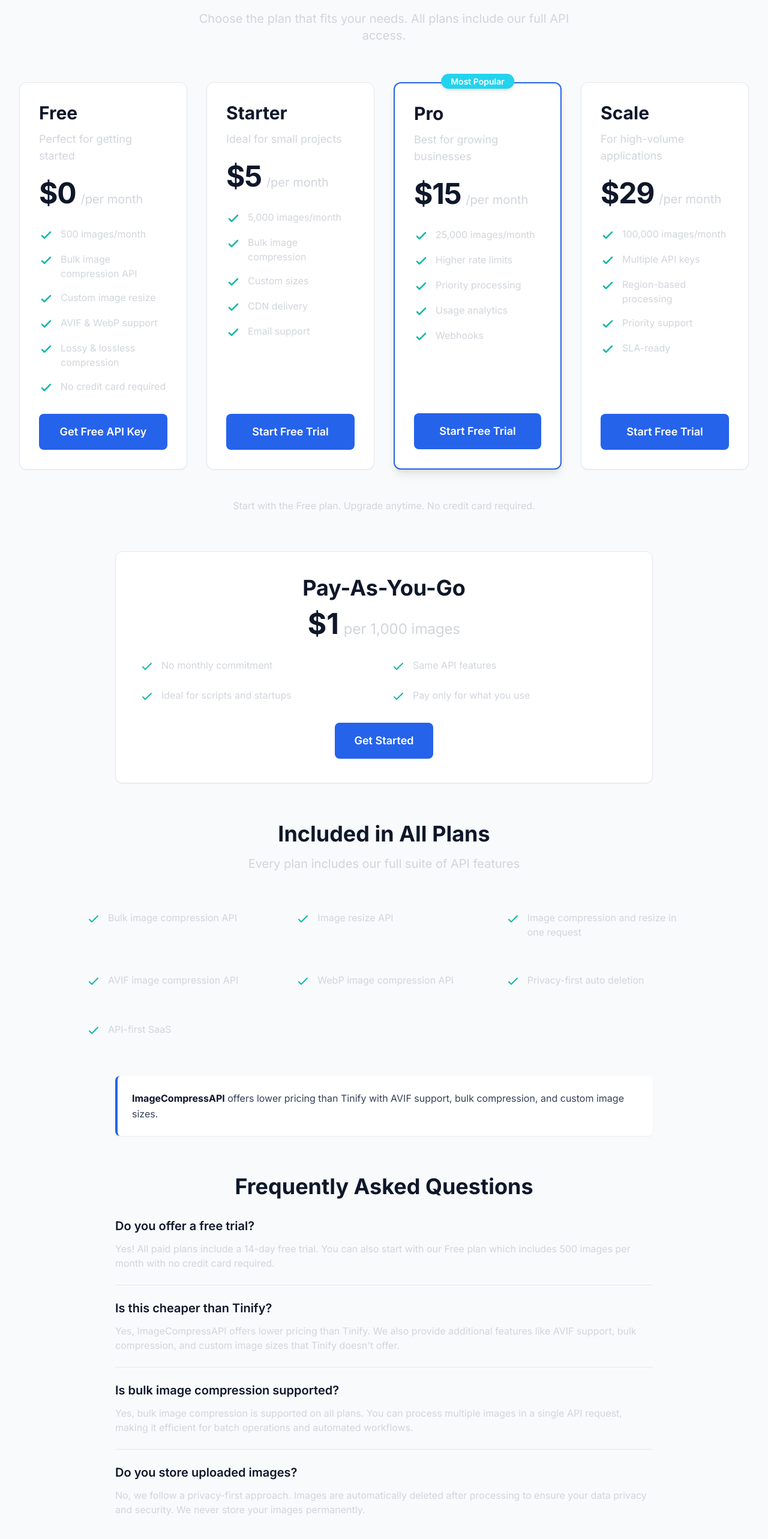
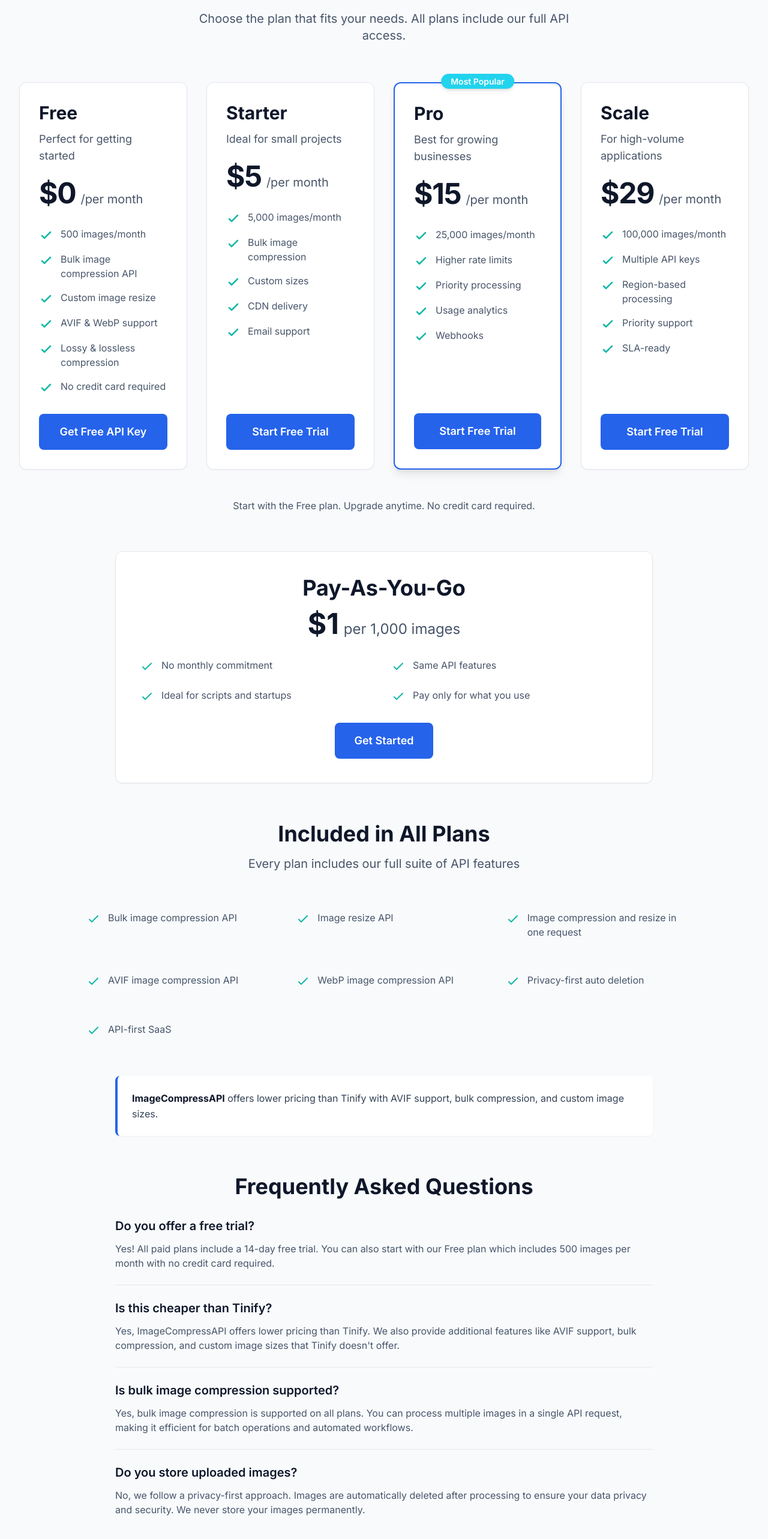
Before and after one commit to iqbalyash/imagecompressapi.com, a Next.js app: page /pricing in a window 1280 px wide. Shown: the part 204-2770 px from the top of the page at 60% size. Built offline with nearby package versions, Linux system fonts and the light colour scheme.

Commit message:
backgound color changed

```diff
--- a/app/components/Pricing.tsx
+++ b/app/components/Pricing.tsx
@@ -74,7 +74,7 @@ export default function Pricing() {
           <h2 className="text-4xl sm:text-5xl font-bold text-dark-slate mb-6">
             Simple, Transparent Pricing
           </h2>
-          <p className="text-xl text-gray-300 max-w-2xl mx-auto">
+          <p className="text-xl text-slate-600 max-w-2xl mx-auto">
             Choose the plan that fits your needs. All plans include our full API access.
           </p>
         </div>
@@ -101,7 +101,7 @@ export default function Pricing() {
                 <h3 className="text-2xl sm:text-3xl font-bold text-dark-slate mb-3 leading-tight">
                   {plan.name}
                 </h3>
-                <p className="text-base sm:text-lg text-gray-300 mb-6 leading-relaxed">
+                <p className="text-base sm:text-lg text-slate-600 mb-6 leading-relaxed">
                   {plan.description}
                 </p>
 
@@ -111,7 +111,7 @@ export default function Pricing() {
                       {plan.price}
                     </span>
                     {plan.period !== "pricing" && (
-                      <span className="text-lg sm:text-xl text-gray-300 ml-2">
+                      <span className="text-lg sm:text-xl text-slate-600 ml-2">
                         /{plan.period}
                       </span>
                     )}
@@ -135,7 +135,7 @@ export default function Pricing() {
                           d="M5 13l4 4L19 7"
                         />
                       </svg>
-                      <span className="text-sm sm:text-base text-gray-300 leading-relaxed">
+                      <span className="text-sm sm:text-base text-slate-600 leading-relaxed">
                         {feature}
                       </span>
                     </li>
@@ -154,7 +154,7 @@ export default function Pricing() {
         </div>
 
         <div className="mt-12 text-center">
-          <p className="text-base text-gray-300">
+          <p className="text-base text-slate-600">
             Start with the Free plan. Upgrade anytime. No credit card required.
           </p>
         </div>
@@ -168,7 +168,7 @@ export default function Pricing() {
               </h3>
               <div className="flex items-baseline justify-center mb-6">
                 <span className="text-5xl font-bold text-dark-slate">$1</span>
-                <span className="text-2xl text-gray-300 ml-2">per 1,000 images</span>
+                <span className="text-2xl text-slate-600 ml-2">per 1,000 images</span>
               </div>
             </div>
 
@@ -187,7 +187,7 @@ export default function Pricing() {
                     d="M5 13l4 4L19 7"
                   />
                 </svg>
-                <span className="text-base text-gray-300">No monthly commitment</span>
+                <span className="text-base text-slate-600">No monthly commitment</span>
               </div>
               <div className="flex items-start">
                 <svg
@@ -203,7 +203,7 @@ export default function Pricing() {
                     d="M5 13l4 4L19 7"
                   />
                 </svg>
-                <span className="text-base text-gray-300">Same API features</span>
+                <span className="text-base text-slate-600">Same API features</span>
               </div>
               <div className="flex items-start">
                 <svg
@@ -219,7 +219,7 @@ export default function Pricing() {
                     d="M5 13l4 4L19 7"
                   />
                 </svg>
-                <span className="text-base text-gray-300">Ideal for scripts and startups</span>
+                <span className="text-base text-slate-600">Ideal for scripts and startups</span>
               </div>
               <div className="flex items-start">
                 <svg
@@ -235,7 +235,7 @@ export default function Pricing() {
                     d="M5 13l4 4L19 7"
                   />
                 </svg>
-                <span className="text-base text-gray-300">Pay only for what you use</span>
+                <span className="text-base text-slate-600">Pay only for what you use</span>
               </div>
             </div>
 
@@ -256,7 +256,7 @@ export default function Pricing() {
             <h3 className="text-2xl sm:text-3xl lg:text-4xl font-bold text-dark-slate mb-3 sm:mb-4">
               Included in All Plans
             </h3>
-            <p className="text-lg sm:text-xl text-gray-300">
+            <p className="text-lg sm:text-xl text-slate-600">
               Every plan includes our full suite of API features
             </p>
           </div>
@@ -276,7 +276,7 @@ export default function Pricing() {
                   d="M5 13l4 4L19 7"
                 />
               </svg>
-              <span className="text-base text-gray-300">
+              <span className="text-base text-slate-600">
                 Bulk image compression API
               </span>
             </div>
@@ -294,7 +294,7 @@ export default function Pricing() {
                   d="M5 13l4 4L19 7"
                 />
               </svg>
-              <span className="text-base text-gray-300">
+              <span className="text-base text-slate-600">
                 Image resize API
               </span>
             </div>
@@ -312,7 +312,7 @@ export default function Pricing() {
                   d="M5 13l4 4L19 7"
                 />
               </svg>
-              <span className="text-base text-gray-300">
+              <span className="text-base text-slate-600">
                 Image compression and resize in one request
               </span>
             </div>
@@ -330,7 +330,7 @@ export default function Pricing() {
                   d="M5 13l4 4L19 7"
                 />
               </svg>
-              <span className="text-base text-gray-300">
+              <span className="text-base text-slate-600">
                 AVIF image compression API
               </span>
             </div>
@@ -348,7 +348,7 @@ export default function Pricing() {
                   d="M5 13l4 4L19 7"
                 />
               </svg>
-              <span className="text-base text-gray-300">
+              <span className="text-base text-slate-600">
                 WebP image compression API
               </span>
             </div>
@@ -366,7 +366,7 @@ export default function Pricing() {
                   d="M5 13l4 4L19 7"
                 />
               </svg>
-              <span className="text-base text-gray-300">
+              <span className="text-base text-slate-600">
                 Privacy-first auto deletion
               </span>
             </div>
@@ -384,7 +384,7 @@ export default function Pricing() {
                   d="M5 13l4 4L19 7"
                 />
               </svg>
-              <span className="text-base text-gray-300">
+              <span className="text-base text-slate-600">
                 API-first SaaS
               </span>
             </div>
@@ -410,7 +410,7 @@ export default function Pricing() {
               <h4 className="text-lg sm:text-xl font-semibold text-dark-slate mb-2 sm:mb-3">
                 Do you offer a free trial?
               </h4>
-              <p className="text-sm sm:text-base text-gray-300 leading-relaxed">
+              <p className="text-sm sm:text-base text-slate-600 leading-relaxed">
                 Yes! All paid plans include a 14-day free trial. You can also start with our Free plan which includes 500 images per month with no credit card required.
               </p>
             </div>
@@ -418,7 +418,7 @@ export default function Pricing() {
               <h4 className="text-lg sm:text-xl font-semibold text-dark-slate mb-2 sm:mb-3">
                 Is this cheaper than Tinify?
               </h4>
-              <p className="text-sm sm:text-base text-gray-300 leading-relaxed">
+              <p className="text-sm sm:text-base text-slate-600 leading-relaxed">
                 Yes, ImageCompressAPI offers lower pricing than Tinify. We also provide additional features like AVIF support, bulk compression, and custom image sizes that Tinify doesn't offer.
               </p>
             </div>
@@ -426,7 +426,7 @@ export default function Pricing() {
               <h4 className="text-lg sm:text-xl font-semibold text-dark-slate mb-2 sm:mb-3">
                 Is bulk image compression supported?
               </h4>
-              <p className="text-sm sm:text-base text-gray-300 leading-relaxed">
+              <p className="text-sm sm:text-base text-slate-600 leading-relaxed">
                 Yes, bulk image compression is supported on all plans. You can process multiple images in a single API request, making it efficient for batch operations and automated workflows.
               </p>
             </div>
@@ -434,7 +434,7 @@ export default function Pricing() {
               <h4 className="text-lg sm:text-xl font-semibold text-dark-slate mb-2 sm:mb-3">
                 Do you store uploaded images?
               </h4>
-              <p className="text-sm sm:text-base text-gray-300 leading-relaxed">
+              <p className="text-sm sm:text-base text-slate-600 leading-relaxed">
                 No, we follow a privacy-first approach. Images are automatically deleted after processing to ensure your data privacy and security. We never store your images permanently.
               </p>
             </div>
```
Also changed, not shown: app/page.tsx (+23 -23 lines), app/status/page.tsx (+9 -9 lines).
